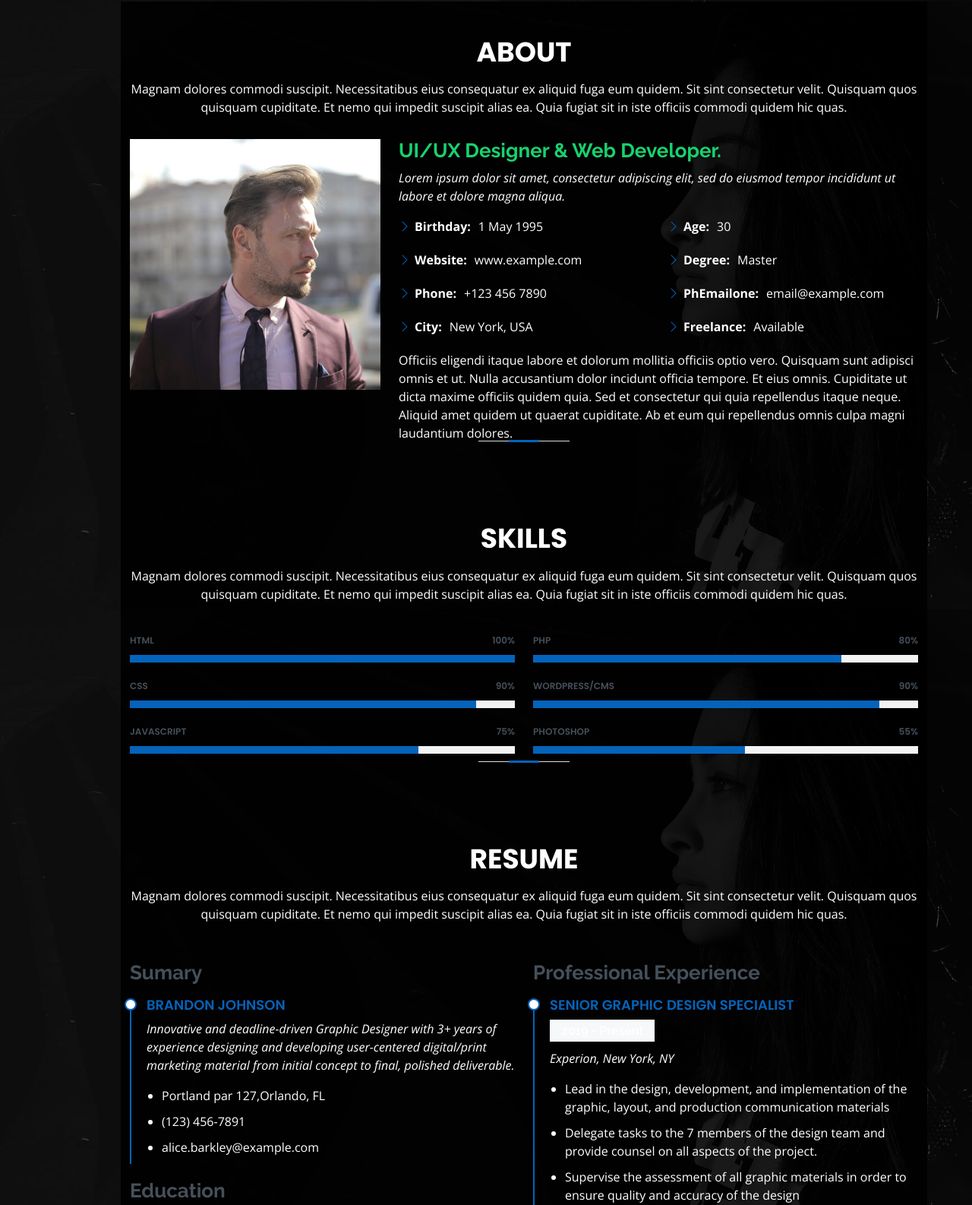
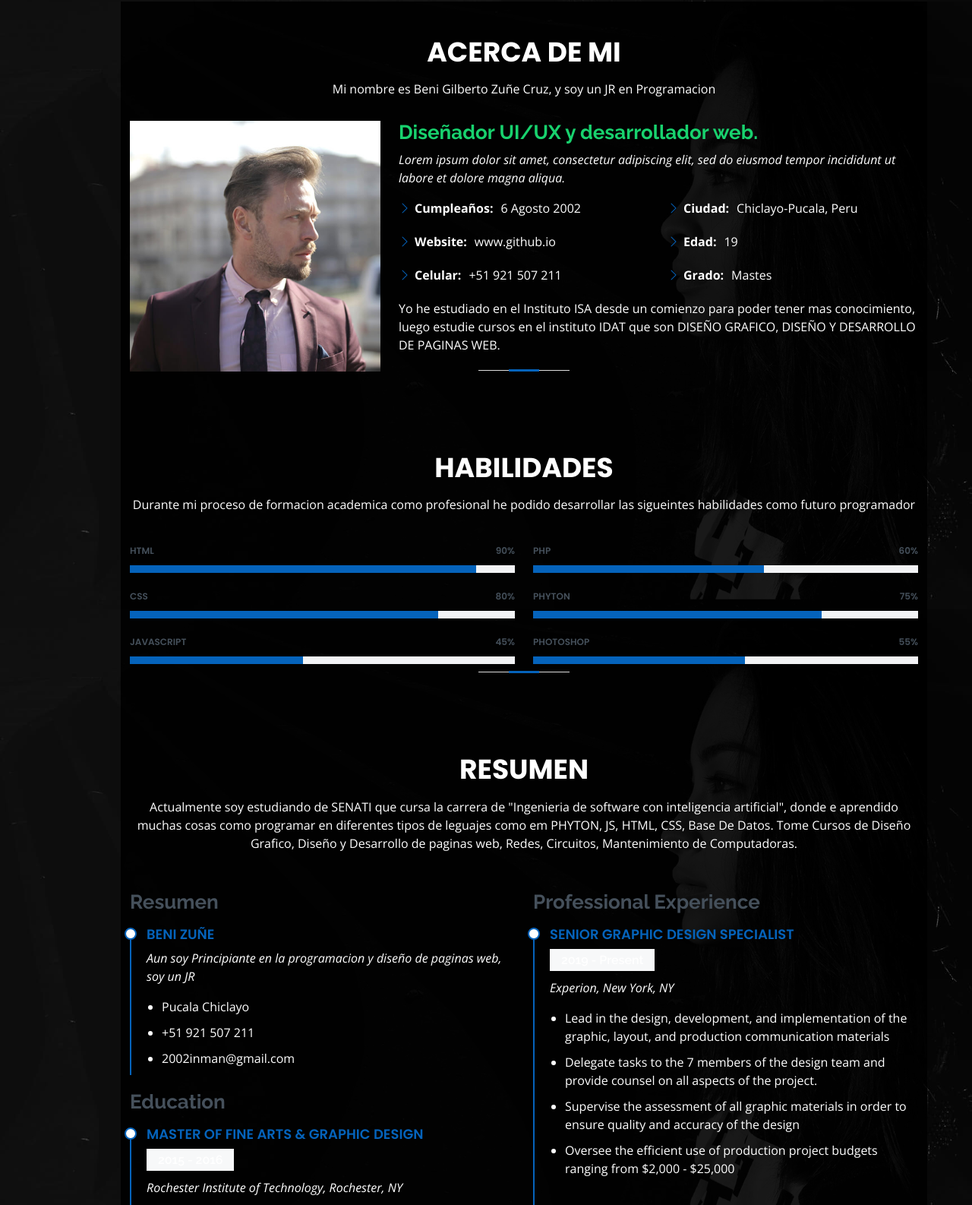
Before and after one commit to BENI0609/Beni.github.io, a plain HTML site: page index.html in a window 1280 px wide. Shown: the part 798-2384 px from the top of the page at 76% size. Drawn offline with nearby package versions, Linux system fonts and the light colour scheme.

Commit message:
cambias de html

```diff
--- a/index.html
+++ b/index.html
@@ -63,32 +63,32 @@
         <ul>
           <li>
             <a href="#hero" class="nav-link scrollto active"
-              ><i class="bx bx-home"></i> <span>Home</span></a
+              ><i class="bx bx-home"></i> <span>Inicio</span></a
             >
           </li>
           <li>
             <a href="#about" class="nav-link scrollto"
-              ><i class="bx bx-user"></i> <span>About</span></a
+              ><i class="bx bx-user"></i> <span>Acerda de Mi</span></a
             >
           </li>
           <li>
             <a href="#resume" class="nav-link scrollto"
-              ><i class="bx bx-file-blank"></i> <span>Resume</span></a
+              ><i class="bx bx-file-blank"></i> <span>Resumen</span></a
             >
           </li>
           <li>
             <a href="#portfolio" class="nav-link scrollto"
-              ><i class="bx bx-book-content"></i> <span>Portfolio</span></a
+              ><i class="bx bx-book-content"></i> <span>Portafolio</span></a
             >
           </li>
-          <li>
+          <!--           <li>
             <a href="#services" class="nav-link scrollto"
               ><i class="bx bx-server"></i> <span>Services</span></a
             >
-          </li>
+          </li> -->
           <li>
             <a href="#contact" class="nav-link scrollto"
-              ><i class="bx bx-envelope"></i> <span>Contact</span></a
+              ><i class="bx bx-envelope"></i> <span>Contactame</span></a
             >
           </li>
         </ul>
@@ -100,12 +100,12 @@
     <!-- ======= Hero Section ======= -->
     <section id="hero" class="d-flex flex-column justify-content-center">
       <div class="container" data-aos="zoom-in" data-aos-delay="100">
-        <h1>Brandon Johnson</h1>
+        <h1>Beni Gilberto</h1>
         <p>
-          I'm
+          Yo soy
           <span
             class="typed"
-            data-typed-items="Designer, Developer, Freelancer, Photographer"
+            data-typed-items="Diseñador, Programador, Photographer"
           ></span>
         </p>
         <ul class="icon">
@@ -136,12 +136,9 @@
       <section id="about" class="about">
         <div class="container" data-aos="fade-up">
           <div class="section-title">
-            <h2>About</h2>
+            <h2>Acerca de Mi</h2>
             <p>
-              Magnam dolores commodi suscipit. Necessitatibus eius consequatur
-              ex aliquid fuga eum quidem. Sit sint consectetur velit. Quisquam
-              quos quisquam cupiditate. Et nemo qui impedit suscipit alias ea.
-              Quia fugiat sit in iste officiis commodi quidem hic quas.
+              Mi nombre es Beni Gilberto Zuñe Cruz, y soy un JR en Programacion
             </p>
           </div>
 
@@ -150,7 +147,7 @@
               <img src="assets/img/profile-img.jpg" class="img-fluid" alt="" />
             </div>
             <div class="col-lg-8 pt-4 pt-lg-0 content">
-              <h3>UI/UX Designer &amp; Web Developer.</h3>
+              <h3>Diseñador UI/UX y desarrollador web.</h3>
               <p class="fst-italic">
                 Lorem ipsum dolor sit amet, consectetur adipiscing elit, sed do
                 eiusmod tempor incididunt ut labore et dolore magna aliqua.
@@ -160,33 +157,40 @@
                   <ul>
                     <li>
                       <i class="bi bi-chevron-right"></i>
-                      <strong>Birthday:</strong> <span>1 May 1995</span>
+                      <strong>Cumpleaños:</strong> <span>6 Agosto 2002</span>
                     </li>
                     <li>
                       <i class="bi bi-chevron-right"></i>
-                      <strong>Website:</strong> <span>www.example.com</span>
+                      <strong>Website:</strong>
+                      <span
+                        ><a
+                          href="https://beni0609.github.io/Beni.github.io/"
+                        ></a
+                        >www.github.io</span
+                      >
                     </li>
                     <li>
                       <i class="bi bi-chevron-right"></i>
-                      <strong>Phone:</strong> <span>+123 456 7890</span>
-                    </li>
-                    <li>
-                      <i class="bi bi-chevron-right"></i>
-                      <strong>City:</strong> <span>New York, USA</span>
+                      <strong>Celular:</strong> <span>+51 921 507 211</span>
                     </li>
                   </ul>
                 </div>
                 <div class="col-lg-6">
                   <ul>
                     <li>
-                      <i class="bi bi-chevron-right"></i> <strong>Age:</strong>
-                      <span>30</span>
+                      <i class="bi bi-chevron-right"></i>
+                      <strong>Ciudad:</strong>
+                      <span>Chiclayo-Pucala, Peru</span>
+                    </li>
+                    <li>
+                      <i class="bi bi-chevron-right"></i> <strong>Edad:</strong>
+                      <span>19</span>
                     </li>
                     <li>
                       <i class="bi bi-chevron-right"></i>
-                      <strong>Degree:</strong> <span>Master</span>
+                      <strong>Grado:</strong> <span>Mastes</span>
                     </li>
-                    <li>
+                    <!--                     <li>
                       <i class="bi bi-chevron-right"></i>
                       <strong>PhEmailone:</strong>
                       <span>email@example.com</span>
@@ -194,18 +198,14 @@
                     <li>
                       <i class="bi bi-chevron-right"></i>
                       <strong>Freelance:</strong> <span>Available</span>
-                    </li>
+                    </li> -->
                   </ul>
                 </div>
               </div>
               <p>
-                Officiis eligendi itaque labore et dolorum mollitia officiis
-                optio vero. Quisquam sunt adipisci omnis et ut. Nulla
-                accusantium dolor incidunt officia tempore. Et eius omnis.
-                Cupiditate ut dicta maxime officiis quidem quia. Sed et
-                consectetur qui quia repellendus itaque neque. Aliquid amet
-                quidem ut quaerat cupiditate. Ab et eum qui repellendus omnis
-                culpa magni laudantium dolores.
+                Yo he estudiado en el Instituto ISA desde un comienzo para poder
+                tener mas conocimiento, luego estudie cursos en el instituto
+                IDAT que son DISEÑO GRAFICO, DISEÑO Y DESARROLLO DE PAGINAS WEB.
               </p>
             </div>
           </div>
@@ -214,7 +214,7 @@
       <!-- End About Section -->
 
       <!-- ======= Facts Section ======= -->
-<!--       <section id="facts" class="facts">
+      <!--       <section id="facts" class="facts">
         <div class="container" data-aos="fade-up">
           <div class="section-title">
             <h2>Facts</h2>
@@ -287,32 +287,18 @@
       <section id="skills" class="skills section-bg">
         <div class="container" data-aos="fade-up">
           <div class="section-title">
-            <h2>Skills</h2>
+            <h2>Habilidades</h2>
             <p>
-              Magnam dolores commodi suscipit. Necessitatibus eius consequatur
-              ex aliquid fuga eum quidem. Sit sint consectetur velit. Quisquam
-              quos quisquam cupiditate. Et nemo qui impedit suscipit alias ea.
-              Quia fugiat sit in iste officiis commodi quidem hic quas.
+              Durante mi proceso de formacion academica como profesional he
+              podido desarrollar las sigueintes habilidades como futuro
+              programador
             </p>
           </div>
 
           <div class="row skills-content">
             <div class="col-lg-6">
               <div class="progress">
-                <span class="skill">HTML <i class="val">100%</i></span>
-                <div class="progress-bar-wrap">
-                  <div
-                    class="progress-bar"
-                    role="progressbar"
-                    aria-valuenow="100"
-                    aria-valuemin="0"
-                    aria-valuemax="100"
-                  ></div>
-                </div>
-              </div>
-
-              <div class="progress">
-                <span class="skill">CSS <i class="val">90%</i></span>
+                <span class="skill">HTML <i class="val">90%</i></span>
                 <div class="progress-bar-wrap">
                   <div
                     class="progress-bar"
@@ -325,22 +311,7 @@
               </div>
 
               <div class="progress">
-                <span class="skill">JavaScript <i class="val">75%</i></span>
-                <div class="progress-bar-wrap">
-                  <div
-                    class="progress-bar"
-                    role="progressbar"
-                    aria-valuenow="75"
-                    aria-valuemin="0"
-                    aria-valuemax="100"
-                  ></div>
-                </div>
-              </div>
-            </div>
-
-            <div class="col-lg-6">
-              <div class="progress">
-                <span class="skill">PHP <i class="val">80%</i></span>
+                <span class="skill">CSS <i class="val">80%</i></span>
                 <div class="progress-bar-wrap">
                   <div
                     class="progress-bar"
@@ -353,12 +324,40 @@
               </div>
 
               <div class="progress">
-                <span class="skill">WordPress/CMS <i class="val">90%</i></span>
+                <span class="skill">JavaScript <i class="val">45%</i></span>
                 <div class="progress-bar-wrap">
                   <div
                     class="progress-bar"
                     role="progressbar"
-                    aria-valuenow="90"
+                    aria-valuenow="45"
+                    aria-valuemin="0"
+                    aria-valuemax="100"
+                  ></div>
+                </div>
+              </div>
+            </div>
+
+            <div class="col-lg-6">
+              <div class="progress">
+                <span class="skill">PHP <i class="val">60%</i></span>
+                <div class="progress-bar-wrap">
+                  <div
+                    class="progress-bar"
+                    role="progressbar"
+                    aria-valuenow="60"
+                    aria-valuemin="0"
+                    aria-valuemax="100"
+                  ></div>
+                </div>
+              </div>
+
+              <div class="progress">
+                <span class="skill">PHYTON <i class="val">75%</i></span>
+                <div class="progress-bar-wrap">
+                  <div
+                    class="progress-bar"
+                    role="progressbar"
+                    aria-valuenow="75"
                     aria-valuemin="0"
                     aria-valuemax="100"
                   ></div>
@@ -387,32 +386,31 @@
       <section id="resume" class="resume">
         <div class="container" data-aos="fade-up">
           <div class="section-title">
-            <h2>Resume</h2>
+            <h2>Resumen</h2>
             <p>
-              Magnam dolores commodi suscipit. Necessitatibus eius consequatur
-              ex aliquid fuga eum quidem. Sit sint consectetur velit. Quisquam
-              quos quisquam cupiditate. Et nemo qui impedit suscipit alias ea.
-              Quia fugiat sit in iste officiis commodi quidem hic quas.
+              Actualmente soy estudiando de SENATI que cursa la carrera de
+              "Ingenieria de software con inteligencia artificial", donde e
+              aprendido muchas cosas como programar en diferentes tipos de
+              leguajes como em PHYTON, JS, HTML, CSS, Base De Datos. Tome Cursos
+              de Diseño Grafico, Diseño y Desarrollo de paginas web, Redes,
+              Circuitos, Mantenimiento de Computadoras.
             </p>
           </div>
 
           <div class="row">
             <div class="col-lg-6">
-              <h3 class="resume-title">Sumary</h3>
+              <h3 class="resume-title">Resumen</h3>
               <div class="resume-item pb-0">
-                <h4>Brandon Johnson</h4>
+                <h4>Beni Zuñe</h4>
                 <p>
                   <em
-                    >Innovative and deadline-driven Graphic Designer with 3+
-                    years of experience designing and developing user-centered
-                    digital/print marketing material from initial concept to
-                    final, polished deliverable.</em
+                    >Aun soy Principiante en la programacion y diseño de paginas web, soy un JR </em
                   >
                 </p>
                 <ul>
-                  <li>Portland par 127,Orlando, FL</li>
-                  <li>(123) 456-7891</li>
-                  <li>alice.barkley@example.com</li>
+                  <li>Pucala Chiclayo</li>
+                  <li>+51 921 507 211</li>
+                  <li>2002inman@gmail.com</li>
                 </ul>
               </div>
 
@@ -801,7 +799,7 @@
       <!-- End Portfolio Section -->
 
       <!-- ======= Services Section ======= -->
-<!--       <section id="services" class="services">
+      <!--       <section id="services" class="services">
         <div class="container" data-aos="fade-up">
           <div class="section-title">
             <h2>Services</h2>
```
